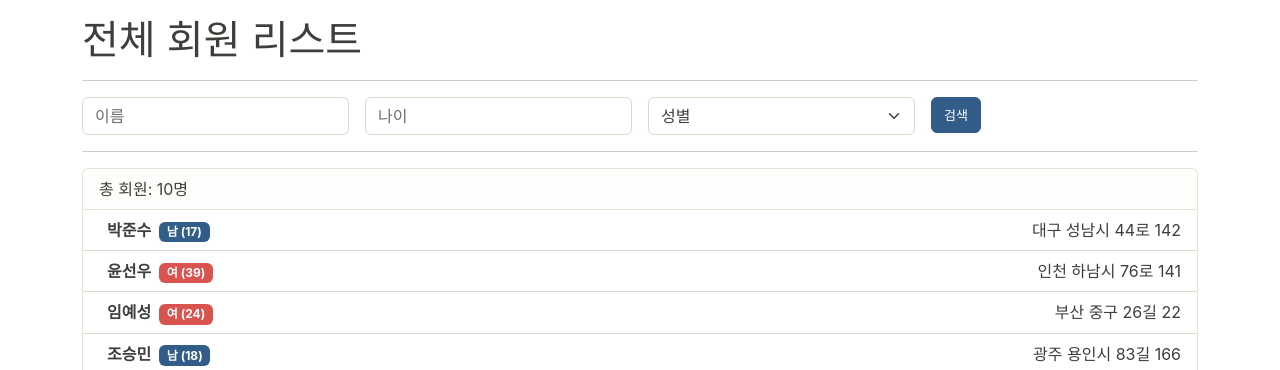
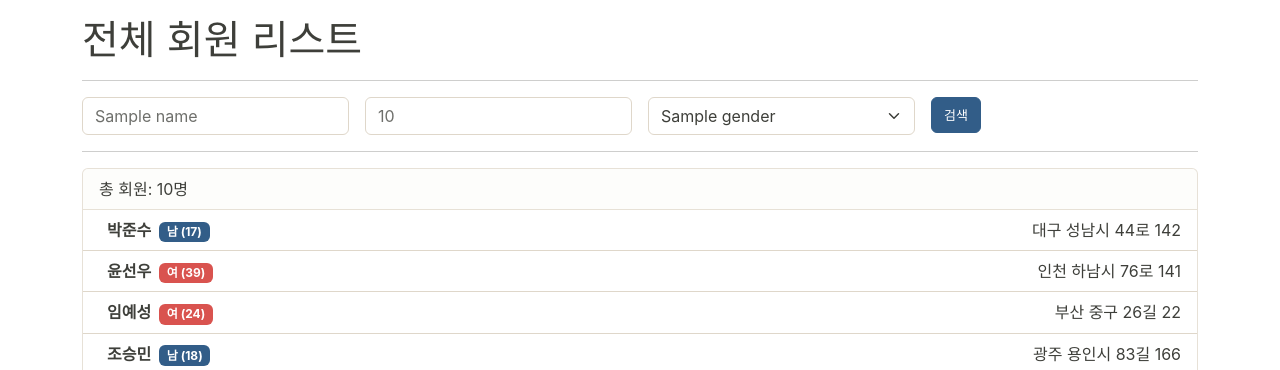
Before and after one commit to Baristacus/SeSAC.CRM, a Flask app: template crm/templates/user/user_list.html in a window 1280 px wide. Shown: the part 56-426 px from the top of the page. Run offline with Flask 3, Linux system fonts and the light colour scheme; the template is opened without the code that fills it: values that come from a table or form of the project are taken from there, most other values are stand-ins (such as "Sample title", 1, 10 or a date in 2020); some libraries are stand-ins or nearby versions; some web fonts are replaced.

Commit message:
검색기능 수정

```diff
--- a/crm/templates/orderitem/orderitem_list.html
+++ b/crm/templates/orderitem/orderitem_list.html
@@ -1,6 +1,6 @@
 {% extends 'base.html' %}
 {% block content %}
-    <h1>전체 주문 상세 리스트</h1>
+    <h1>주문 상세 내역</h1>
     <hr>
     <div class="card my-3">
         <div class="card-header">총 상세 주문 내역: {{ orderitem_total }}개</div>
--- a/crm/templates/user/user_list.html
+++ b/crm/templates/user/user_list.html
@@ -8,14 +8,18 @@
                    class="form-control"
                    id="name"
                    name="name"
-                   placeholder="이름">
+                   placeholder="{{ name or '이름' }}">
         </div>
         <div class="col-3">
-            <input type="text" class="form-control" id="age" name="age" placeholder="나이">
+            <input type="text"
+                   class="form-control"
+                   id="age"
+                   name="age"
+                   placeholder="{{ age or '나이' }}">
         </div>
         <div class="col-3">
             <select id="gender" name="gender" class="form-select">
-                <option selected hidden value="">성별</option>
+                <option selected hidden value="{{ gender or '' }}">{{ gender or '성별' }}</option>
                 <option value="">전체</option>
                 <option>남</option>
                 <option>여</option>
--- a/crm/views/orderitem.py
+++ b/crm/views/orderitem.py
@@ -15,7 +15,7 @@ def get_orderitems():
 
     return render_template(
         "orderitem/orderitem_list.html",
-        title="주문 상세 내역 목록",
+        title="주문 상세 내역",
         orderitem_list=orderitem_list,
         orderitem_total=orderitem_total,
     )
```
